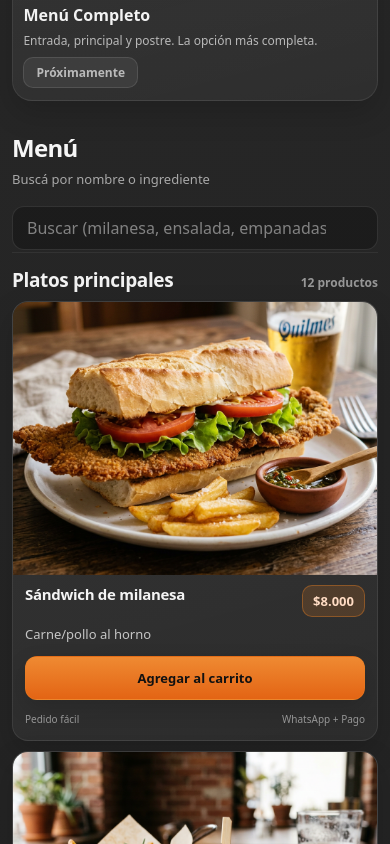
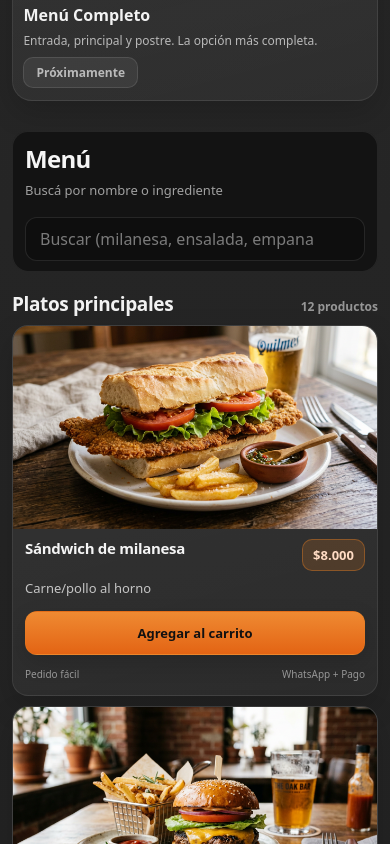
Before and after one commit to N1shh63/AMACOCINA, a React (Vite) app: page / in a window 390 px wide. Shown: the part 1360-2204 px from the top of the page. Built offline with nearby package versions, Linux system fonts and the light colour scheme; no server answers.

Commit message:
Fix mobile search UX and compact product cards

```diff
--- a/src/index.css
+++ b/src/index.css
@@ -1431,6 +1431,16 @@ img {
 
   .menuTop {
     padding-bottom: 2px;
+    position: sticky;
+    top: calc(var(--navH) + var(--safeTop));
+    z-index: 40;
+    background: rgba(18, 18, 18, 0.9);
+    border: 1px solid rgba(255, 255, 255, 0.08);
+    border-bottom: none;
+    border-radius: 16px;
+    padding: 10px 12px;
+    margin-bottom: 4px;
+    backdrop-filter: blur(10px);
   }
 
   .categoryBlock {
@@ -1515,6 +1525,15 @@ img {
     box-shadow: 0 0 0 2px rgba(230, 126, 34, 0.12);
   }
 
+  .searchClear {
+    width: 26px;
+    height: 26px;
+    right: 6px;
+    border-radius: 9px;
+    font-size: 12px;
+    background: rgba(255, 255, 255, 0.05);
+  }
+
   .categoryHeader {
     flex-wrap: wrap;
   }
@@ -1617,7 +1636,13 @@ img {
   }
 
   .menuTop {
-    padding-bottom: 2px;
+    position: sticky;
+    top: calc(var(--navH) + var(--safeTop));
+    z-index: 40;
+    border-bottom: none;
+    border-radius: 16px;
+    padding: 10px 12px;
+    margin-bottom: 6px;
   }
 
   .searchInput {
@@ -1637,6 +1662,14 @@ img {
     box-shadow: 0 0 0 2px rgba(230, 126, 34, 0.12);
   }
 
+  .searchClear {
+    width: 26px;
+    height: 26px;
+    right: 6px;
+    border-radius: 9px;
+    font-size: 12px;
+  }
+
   .categoryBlock {
     gap: 10px;
   }
@@ -1665,7 +1698,7 @@ img {
   }
 
   .pCardImageWrap {
-    aspect-ratio: 4 / 3;
+    aspect-ratio: 20 / 9;
   }
 
   .hero {
```
